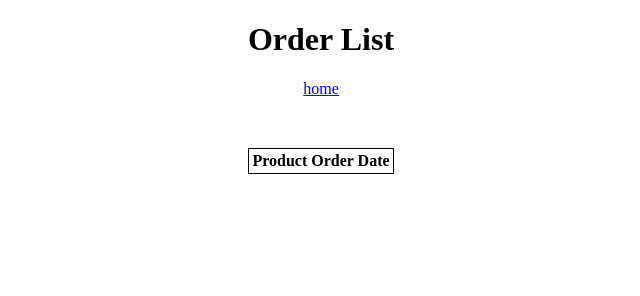
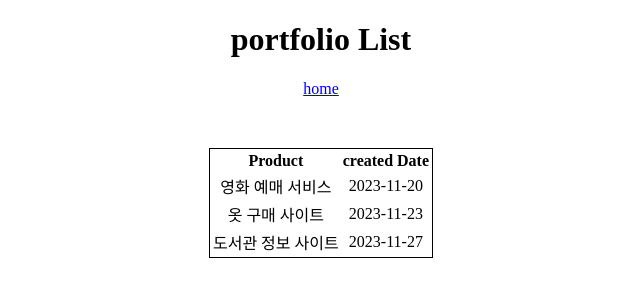
Before and after one commit to dlalstlr12/dlalstlr12-github.io, a website: page portfoliolist.html in a window 1280 px wide. Shown: the whole page, without its empty margins (319-959 px from the left). Drawn offline with Linux system fonts and the light colour scheme.

Commit message:
portfoliolist commit

```diff
--- a/orderlist.html
+++ b/portfoliolist.html
@@ -20,12 +20,24 @@
     </style>
 </head>
 <body>
-    <h1>Order List</h1>
+    <h1>portfolio List</h1>
     <div>
         <a href="./">home</a>
     </div>
     <table style="border: 1px solid black"> <!-- 열 제목-->
         <th>Product</th>
-        <th>Order Date</th>
+        <th>created Date</th>
+        <tr>
+            <td>영화 예매 서비스</td>
+            <td>2023-11-20</td>
+        </tr>
+        <tr>
+            <td>옷 구매 사이트</td>
+            <td>2023-11-23</td>
+        </tr>
+        <tr>
+            <td>도서관 정보 사이트</td>
+            <td>2023-11-27</td>
+        </tr>
 </body>
 </html>
```
Also changed, not shown: index.html (+1 -1 lines), requestHandler.js (+5 -5 lines).
